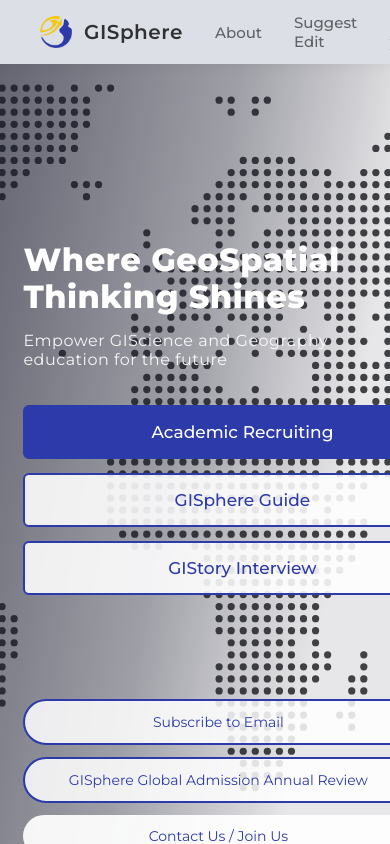
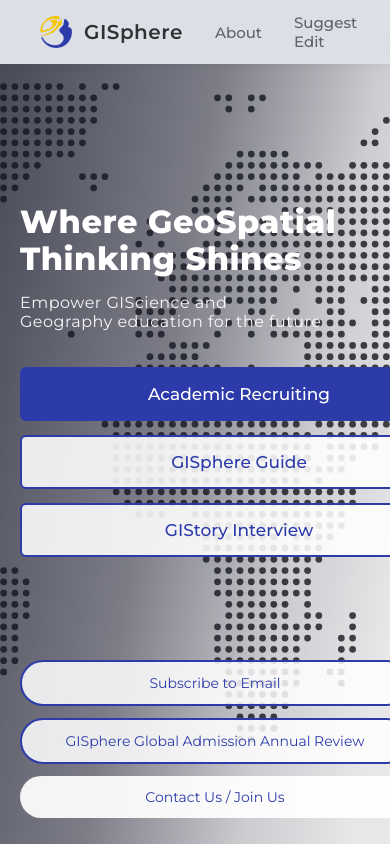
Before and after one commit to GIS-Info/next-web, a Nuxt app: page / in a window 390 px wide. Built offline with nearby package versions, Linux system fonts and the light colour scheme.

Commit message:
layout and responsiveness improvements
Adjusted various CSS properties for layout and responsiveness

```diff
--- a/pages/index.vue
+++ b/pages/index.vue
@@ -355,13 +355,20 @@
   --tint: #f6f7fc;
   --line: #e3e5f0;
   --radius: 12px;
+  /* Height of the site nav bar above the hero. Measure yours and adjust —
+     this is the one value the hero's vertical fit depends on. */
+  --nav-h: 56px;
+  /* Grows with the viewport instead of stopping dead at 1200px. */
+  --page-max: clamp(1040px, 86vw, 1520px);
+  --gutter: clamp(20px, 5vw, 72px);
   width: 100%;
 }
 
 /* ---------- hero ---------- */
 .hero {
   position: relative;
-  min-height: 100vh;
+  min-height: calc(100vh - var(--nav-h));
+  min-height: calc(100svh - var(--nav-h));
   display: flex;
   flex-direction: column;
 }
@@ -375,9 +382,10 @@
   inset: 0;
   background: linear-gradient(
     100deg,
-    rgba(20, 22, 40, 0.62) 0%,
-    rgba(20, 22, 40, 0.34) 45%,
-    rgba(20, 22, 40, 0) 78%
+    rgba(18, 20, 38, 0.74) 0%,
+    rgba(18, 20, 38, 0.5) 42%,
+    rgba(18, 20, 38, 0.12) 72%,
+    rgba(18, 20, 38, 0) 92%
   );
   pointer-events: none;
 }
@@ -389,9 +397,9 @@
   flex-direction: column;
   justify-content: center;
   width: 100%;
-  max-width: 1200px;
+  max-width: var(--page-max);
   margin: 0 auto;
-  padding: 120px clamp(20px, 6vw, 72px) 24px;
+  padding: clamp(40px, 7vh, 76px) var(--gutter) 24px;
 }
 .hero__heading {
   margin: 0;
@@ -405,8 +413,10 @@
 .hero__description {
   margin: 16px 0 0;
   font-size: clamp(1rem, 1.5vw, 1.25rem);
-  color: rgba(255, 255, 255, 0.92);
-  max-width: 46ch;
+  color: rgba(255, 255, 255, 0.94);
+  /* narrower measure + balanced breaks: no lone "future" on line 2 */
+  max-width: 34ch;
+  text-wrap: balance;
 }
 .is-zh {
   letter-spacing: 2px;
@@ -464,9 +474,9 @@
   justify-content: flex-end;
   gap: 12px;
   width: 100%;
-  max-width: 1200px;
+  max-width: var(--page-max);
   margin: 0 auto;
-  padding: 0 clamp(20px, 6vw, 72px) clamp(28px, 6vh, 60px);
+  padding: 0 var(--gutter) clamp(24px, 4vh, 48px);
 }
 .utility-btn {
   display: inline-flex;
@@ -551,9 +561,9 @@
 .container {
   /* replaces the fixed 151.5px side margins */
   width: 100%;
-  max-width: 1080px;
+  max-width: min(var(--page-max), 1240px);
   margin: 0 auto;
-  padding: 0 clamp(20px, 5vw, 40px);
+  padding: 0 var(--gutter);
 }
 .section__title {
   margin: 0 0 32px;
@@ -574,7 +584,8 @@
   max-width: 70ch;
   margin: 0 auto;
   color: var(--ink-soft);
-  font-size: 16px;
+  /* grows on large displays so the measure fills more of the column */
+  font-size: clamp(16px, 1.05vw, 19px);
   line-height: 1.75;
 }
 .prose p + p {
@@ -663,9 +674,6 @@
 
 /* ---------- mobile ---------- */
 @media (max-width: 768px) {
-  .hero__inner {
-    padding-top: 96px;
-  }
   .cta-group {
     flex-direction: column;
     align-items: stretch;
```
